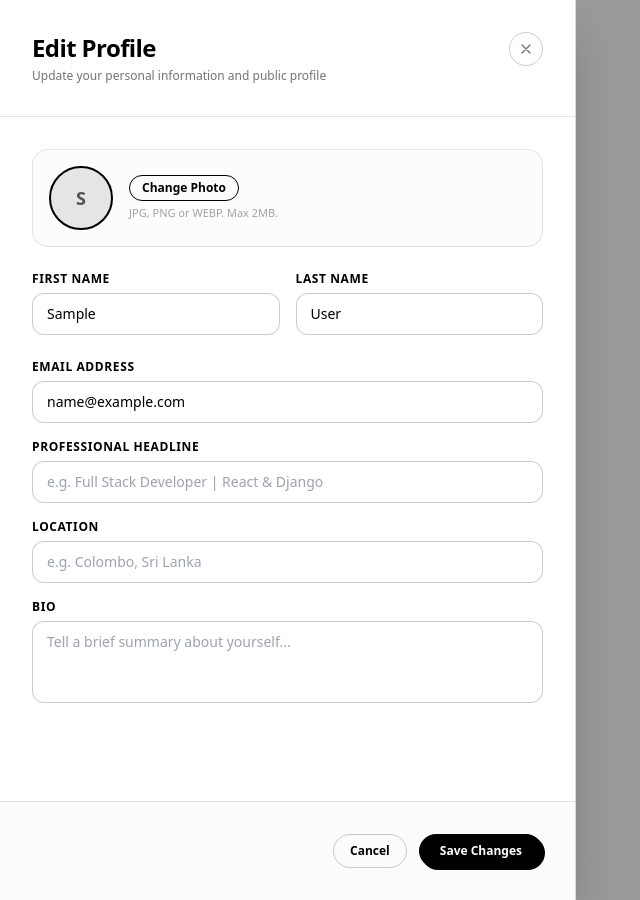
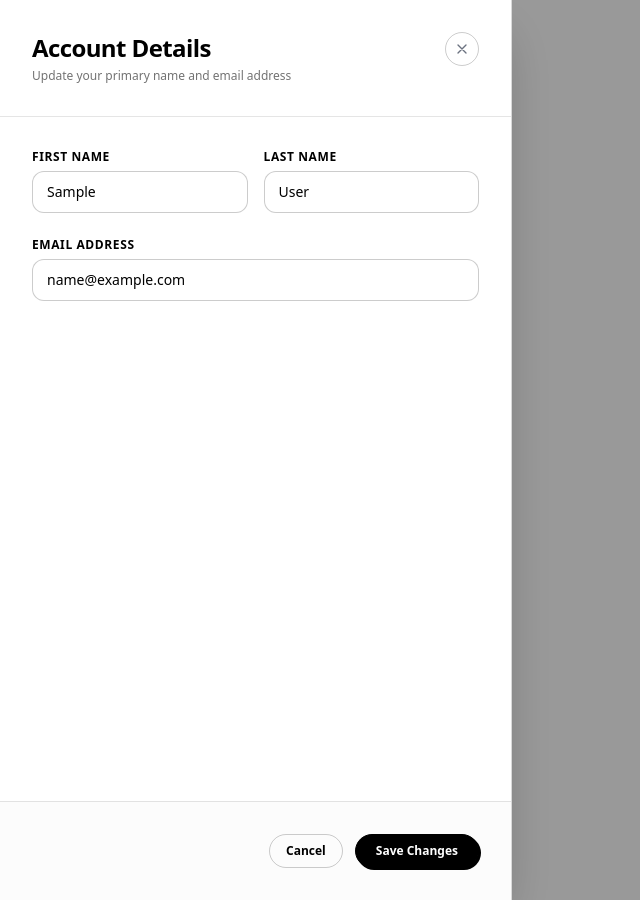
Before and after one commit to pahasara-ridmaka/hold-my-resume, a Django app: page /settings/ in a window 1280 px wide. Shown: the whole page, without its empty margins (0-640 px from the left). Run offline with Django 5.2, Linux system fonts and the light colour scheme; the visitor is signed in with stand-in values (Sample User, id 1); some libraries are stand-ins or nearby versions.

Commit message:
Update profile settings drawer to enhance user experience and form validation

```diff
--- a/accounts/templates/accounts/partials/_profile_settings_drawer.html
+++ b/accounts/templates/accounts/partials/_profile_settings_drawer.html
@@ -7,14 +7,14 @@
   <!-- Left Drawer Panel -->
   <div
     id="drawer-panel"
-    class="bg-white w-full max-w-xl h-full border-r border-black/15 flex flex-col shadow-2xl overflow-y-auto transform transition-transform duration-300 translate-x-0"
+    class="bg-white w-full max-w-lg h-full border-r border-black/15 flex flex-col shadow-2xl overflow-y-auto transform transition-transform duration-300 translate-x-0"
     onclick="event.stopPropagation()"
   >
     <!-- Header -->
     <div class="p-6 sm:p-8 pb-5 border-b border-black/10 flex justify-between items-start">
       <div>
-        <h2 class="text-2xl font-extrabold tracking-tight text-black">Edit Profile</h2>
-        <p class="text-xs text-neutral-500 mt-1">Update your personal information and public profile</p>
+        <h2 class="text-2xl font-extrabold tracking-tight text-black">Account Details</h2>
+        <p class="text-xs text-neutral-500 mt-1">Update your primary name and email address</p>
       </div>
 
       <!-- Close Button -->
@@ -29,33 +29,22 @@
       </button>
     </div>
 
-    <!-- Edit Profile Form -->
+    <!-- Edit User Form -->
     <form
       hx-post="{% url 'accounts:edit_profile' %}"
       hx-target="#drawer-container"
-      enctype="multipart/form-data"
       class="flex-1 flex flex-col justify-between"
     >
       {% csrf_token %}
 
       <div class="p-6 sm:p-8 space-y-6 flex-1">
-        <!-- Profile Picture Upload -->
-        <div class="flex items-center gap-4 p-4 border border-black/10 rounded-2xl bg-neutral-50/50">
-          <div class="w-16 h-16 rounded-full border-2 border-black bg-neutral-200 overflow-hidden shrink-0 flex items-center justify-center">
-            {% if user.profile.avatar %}
-              <img id="avatar-preview" src="{{ user.profile.avatar.url }}" alt="Avatar" class="w-full h-full object-cover">
-            {% else %}
-              <span class="text-lg font-black text-neutral-600">{{ user.first_name|first|default:user.username|first|upper }}</span>
+
+        <!-- Non-field Errors -->
+        {% if form.non_field_errors %}
+          <div class="p-3 bg-red-50 border border-red-200 text-red-700 text-xs rounded-xl">
+            {{ form.non_field_errors }}
+          </div>
         {% endif %}
-          </div>
-          <div class="space-y-1">
-            <label class="inline-flex items-center gap-2 border border-black rounded-full px-3 py-1 text-xs font-semibold hover:bg-black hover:text-white transition cursor-pointer">
-              <span>Change Photo</span>
-              <input type="file" name="avatar" accept="image/*" class="hidden">
-            </label>
-            <p class="text-[11px] text-neutral-400">JPG, PNG or WEBP. Max 2MB.</p>
-          </div>
-        </div>
 
         <!-- Name Inputs -->
         <div class="grid grid-cols-1 sm:grid-cols-2 gap-4">
@@ -64,69 +53,48 @@
             <input
               type="text"
               name="first_name"
-              value="{{ user.first_name|default:'' }}"
-              class="w-full px-3.5 py-2.5 rounded-xl border border-black/20 focus:border-black focus:ring-0 text-sm font-medium outline-none transition"
+              value="{{ form.first_name.value|default:user.first_name }}"
+              placeholder="Your first name"
+              class="w-full px-3.5 py-2.5 rounded-xl border {% if form.first_name.errors %}border-red-500{% else %}border-black/20{% endif %} focus:border-black focus:ring-0 text-sm font-medium outline-none transition"
               required
             >
+            {% if form.first_name.errors %}
+              <p class="text-[11px] text-red-600 mt-1">{{ form.first_name.errors.0 }}</p>
+            {% endif %}
           </div>
+
           <div>
             <label class="block text-xs font-bold uppercase tracking-wider text-black mb-1.5">Last Name</label>
             <input
               type="text"
               name="last_name"
-              value="{{ user.last_name|default:'' }}"
-              class="w-full px-3.5 py-2.5 rounded-xl border border-black/20 focus:border-black focus:ring-0 text-sm font-medium outline-none transition"
+              value="{{ form.last_name.value|default:user.last_name }}"
+              placeholder="Your last name"
+              class="w-full px-3.5 py-2.5 rounded-xl border {% if form.last_name.errors %}border-red-500{% else %}border-black/20{% endif %} focus:border-black focus:ring-0 text-sm font-medium outline-none transition"
               required
             >
+            {% if form.last_name.errors %}
+              <p class="text-[11px] text-red-600 mt-1">{{ form.last_name.errors.0 }}</p>
+            {% endif %}
           </div>
         </div>
 
-        <!-- Email & Headline -->
-        <div class="space-y-4">
+        <!-- Email Address -->
         <div>
           <label class="block text-xs font-bold uppercase tracking-wider text-black mb-1.5">Email Address</label>
           <input
             type="email"
             name="email"
-              value="{{ user.email|default:'' }}"
-              class="w-full px-3.5 py-2.5 rounded-xl border border-black/20 focus:border-black focus:ring-0 text-sm font-medium outline-none transition"
+            value="{{ form.email.value|default:user.email }}"
+            placeholder="you@example.com"
+            class="w-full px-3.5 py-2.5 rounded-xl border {% if form.email.errors %}border-red-500{% else %}border-black/20{% endif %} focus:border-black focus:ring-0 text-sm font-medium outline-none transition"
             required
           >
+          {% if form.email.errors %}
+            <p class="text-[11px] text-red-600 mt-1">{{ form.email.errors.0 }}</p>
+          {% endif %}
         </div>
 
-          <div>
-            <label class="block text-xs font-bold uppercase tracking-wider text-black mb-1.5">Professional Headline</label>
-            <input
-              type="text"
-              name="headline"
-              value="{{ user.profile.headline|default:'' }}"
-              placeholder="e.g. Full Stack Developer | React & Django"
-              class="w-full px-3.5 py-2.5 rounded-xl border border-black/20 focus:border-black focus:ring-0 text-sm font-medium outline-none transition"
-            >
-          </div>
-
-          <div>
-            <label class="block text-xs font-bold uppercase tracking-wider text-black mb-1.5">Location</label>
-            <input
-              type="text"
-              name="location"
-              value="{{ user.profile.location|default:'' }}"
-              placeholder="e.g. Colombo, Sri Lanka"
-              class="w-full px-3.5 py-2.5 rounded-xl border border-black/20 focus:border-black focus:ring-0 text-sm font-medium outline-none transition"
-            >
-          </div>
-
-          <!-- Bio -->
-          <div>
-            <label class="block text-xs font-bold uppercase tracking-wider text-black mb-1.5">Bio</label>
-            <textarea
-              name="bio"
-              rows="3"
-              placeholder="Tell a brief summary about yourself..."
-              class="w-full px-3.5 py-2.5 rounded-xl border border-black/20 focus:border-black focus:ring-0 text-sm font-medium outline-none transition resize-none"
-            >{{ user.profile.bio|default:'' }}</textarea>
-          </div>
-        </div>
       </div>
 
       <!-- Footer Actions -->
```
Lines whose indentation alone changed are shown as unchanged.
